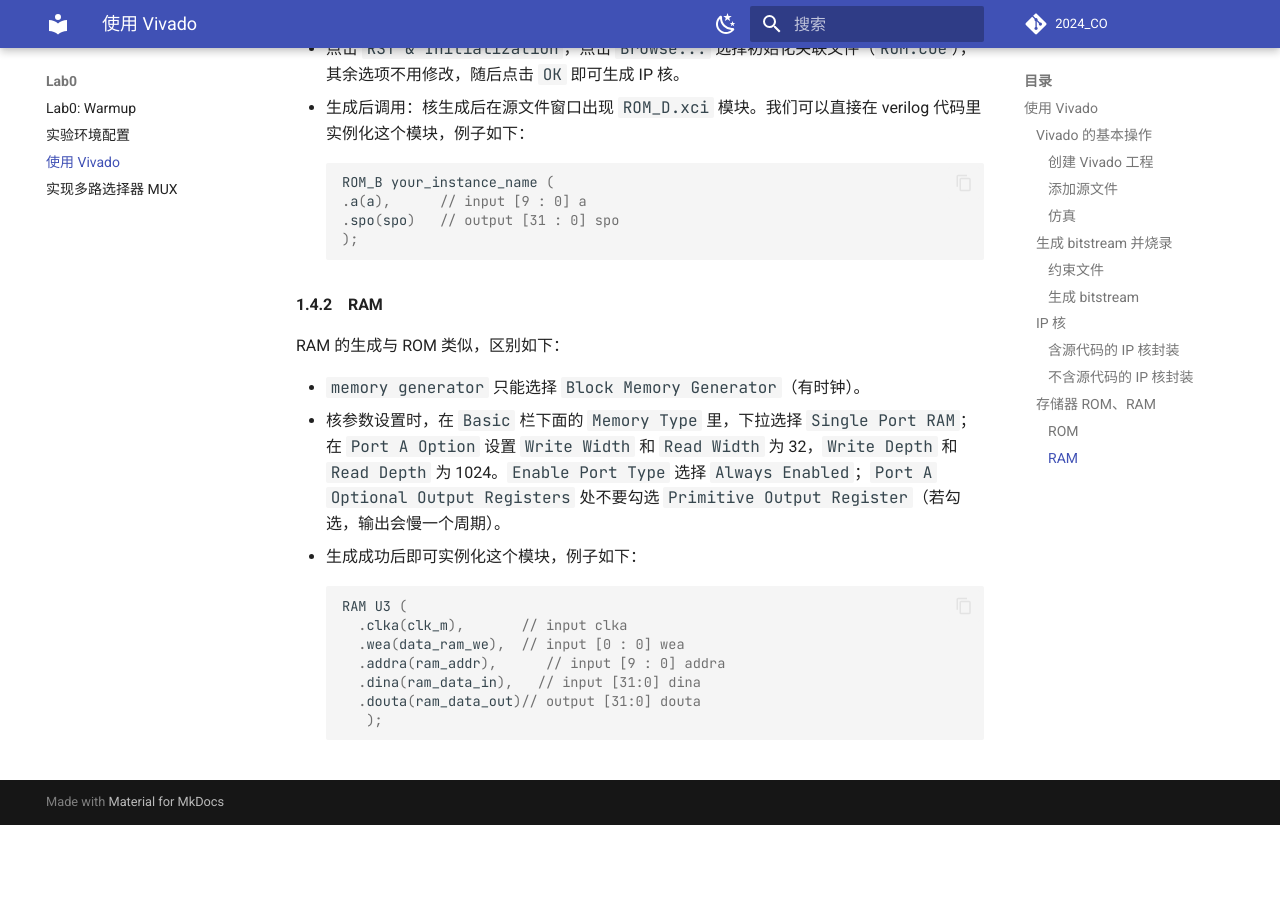
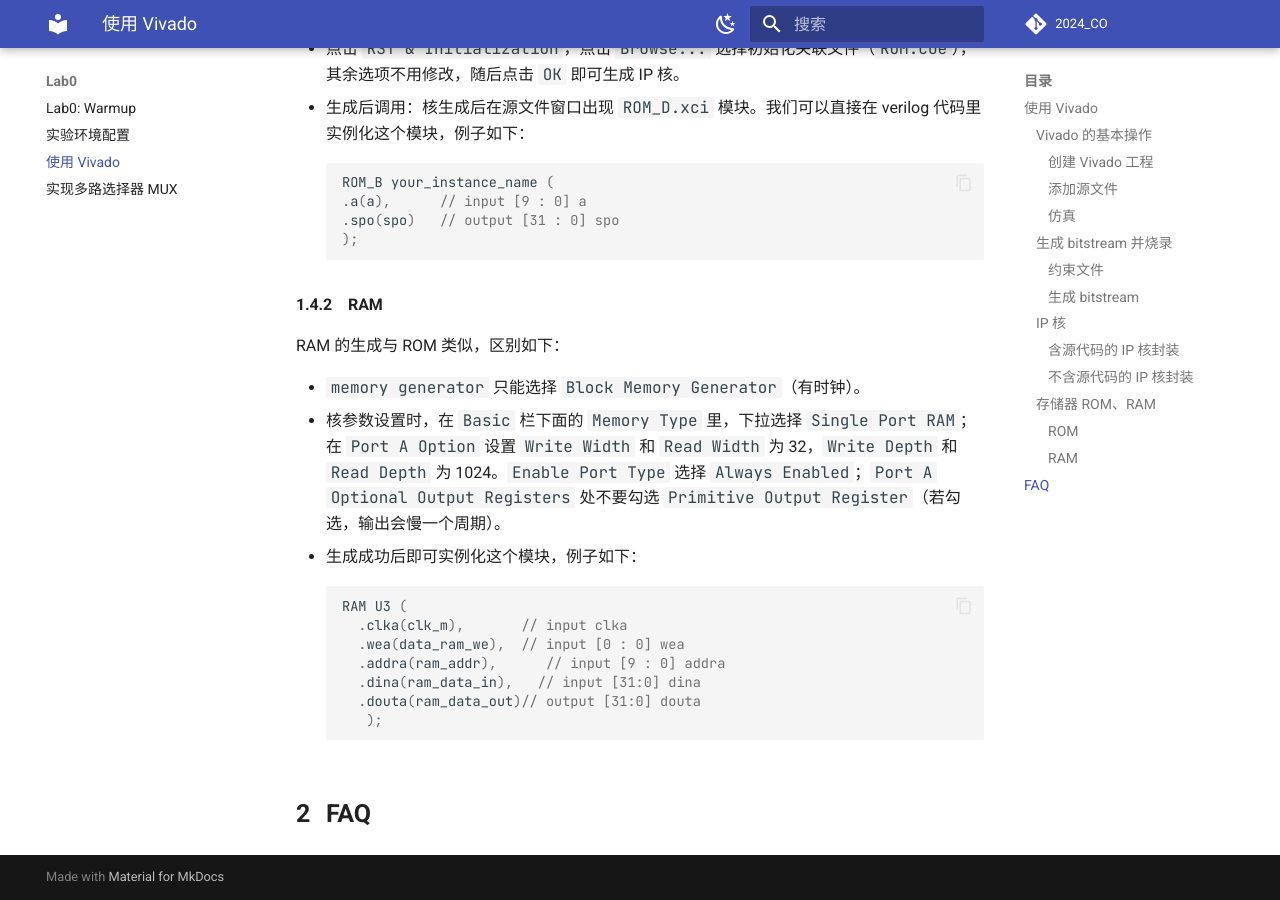
Before and after one commit to Guahao31/2024_CO, an MkDocs documentation site: the page built from docs/Lab0/vivado_guide.md, in a window 1280 px wide and 900 px high, scrolled down 7003 px. Built offline with MkDocs 1.6.1 and Material for MkDocs 9.7.7, drawn with Linux system fonts in a browser that asks for light colours; a script that is not in the unit is left out; comment, search, counter and statistics services are not loaded; before the commit the page ends 7828 px from its top, so only the background shows below that.

Commit message:
docs: FAQ

````diff
--- a/docs/Lab0/vivado_guide.md
+++ b/docs/Lab0/vivado_guide.md
@@ -198,3 +198,5 @@
       .douta(ram_data_out)// output [31:0] douta
        );
     ```
+
+## FAQ
````
